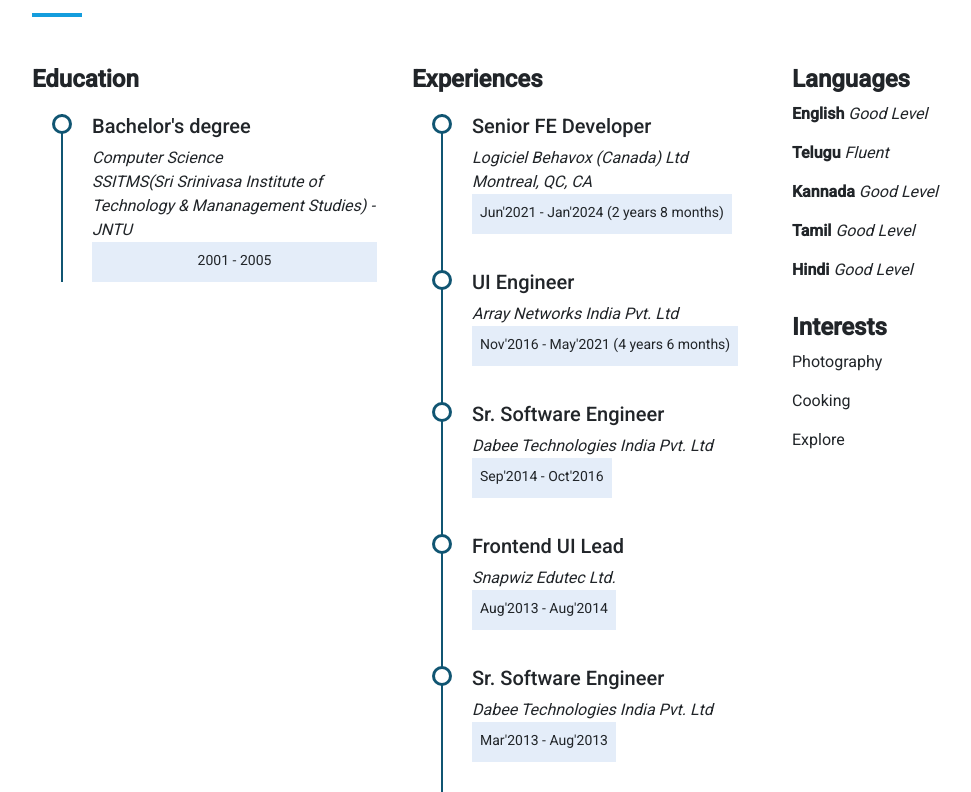
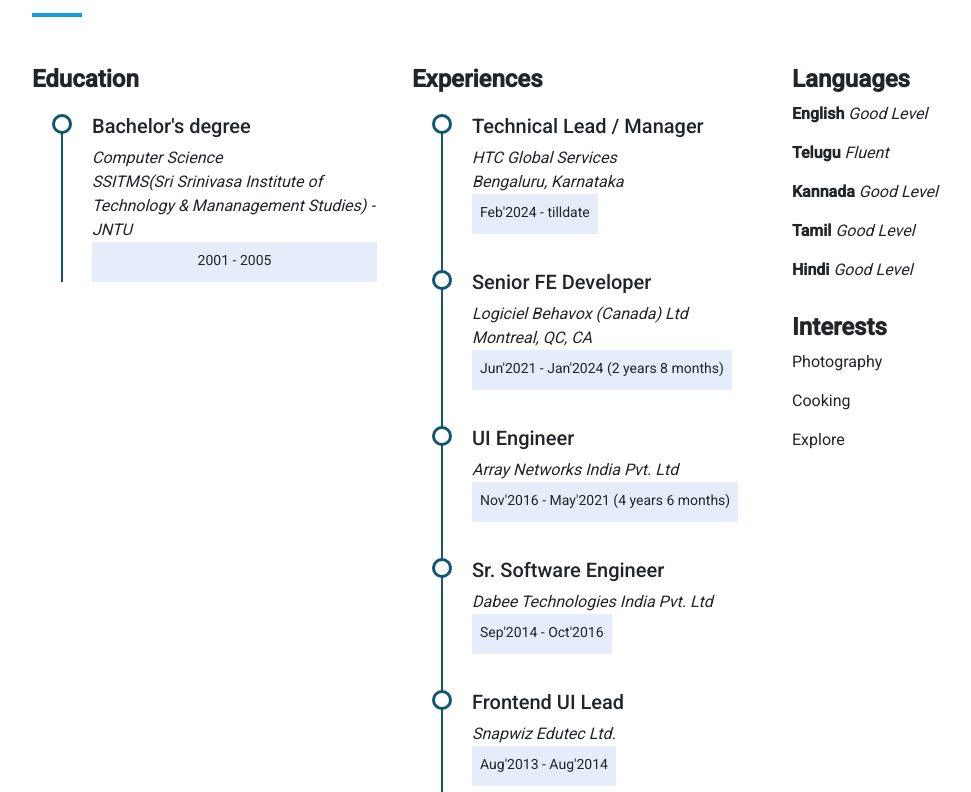
Before and after one commit to mkmanchi/htc-assignment-angular, an Angular app: page / in a window 1280 px wide. Shown: the part 2208-3000 px from the top of the page, without its empty margins (53-1024 px from the left). Built offline with nearby package versions, Linux system fonts and the light colour scheme.

Commit message:
Update experience.component.ts

```diff
--- a/src/app/pages/portfolio/sections/experience/experience.component.ts
+++ b/src/app/pages/portfolio/sections/experience/experience.component.ts
@@ -13,6 +13,12 @@
 export class ExperienceComponent {
 
   experiences:any=[
+    {
+      title: "Technical Lead / Manager",
+      company: 'HTC Global Services',
+      location: 'Bengaluru, Karnataka',
+      period: "Feb'2024 - tilldate",
+    },
     {
       title: "Senior FE Developer",
       company: 'Logiciel Behavox (Canada) Ltd',
```
